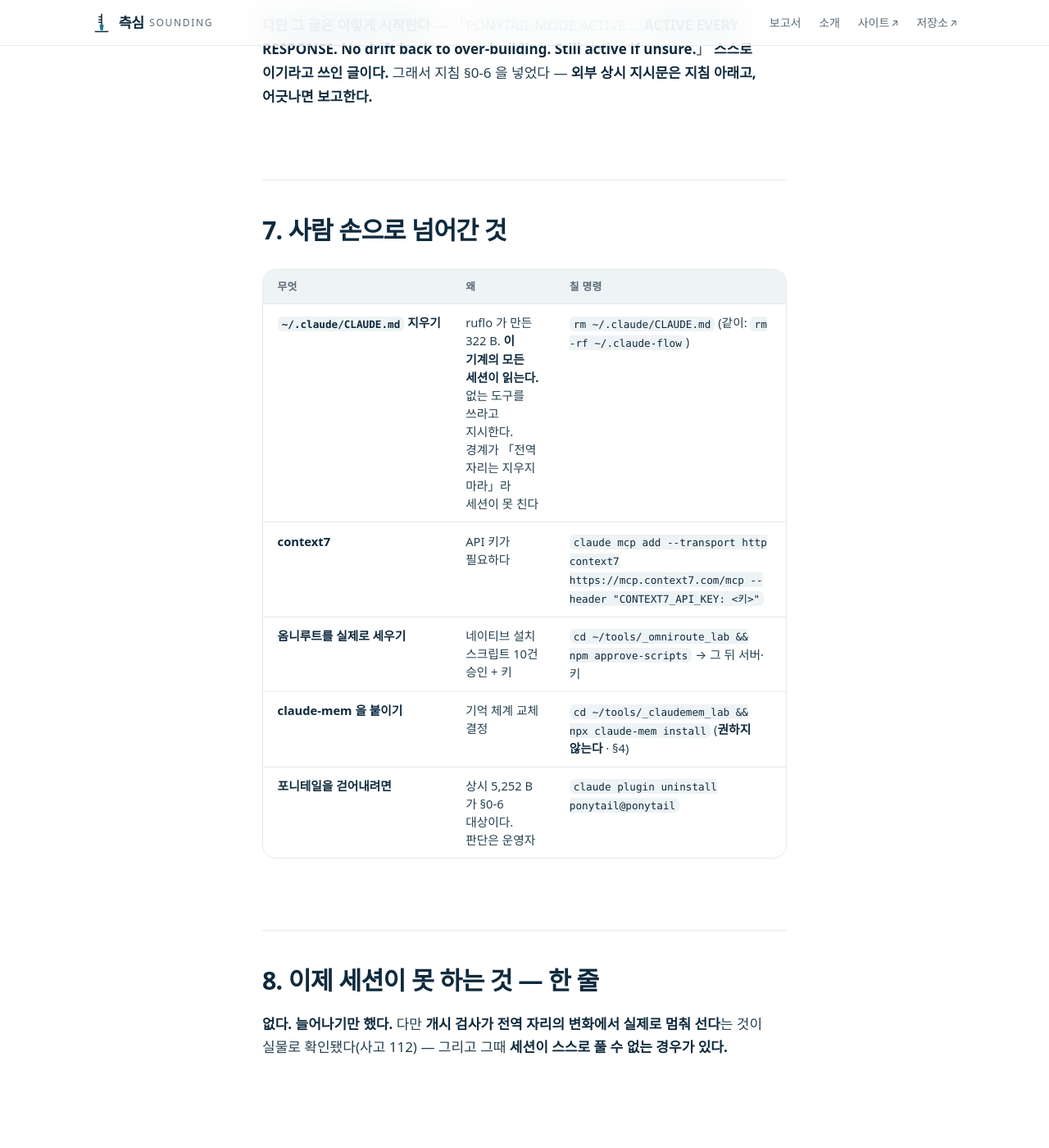
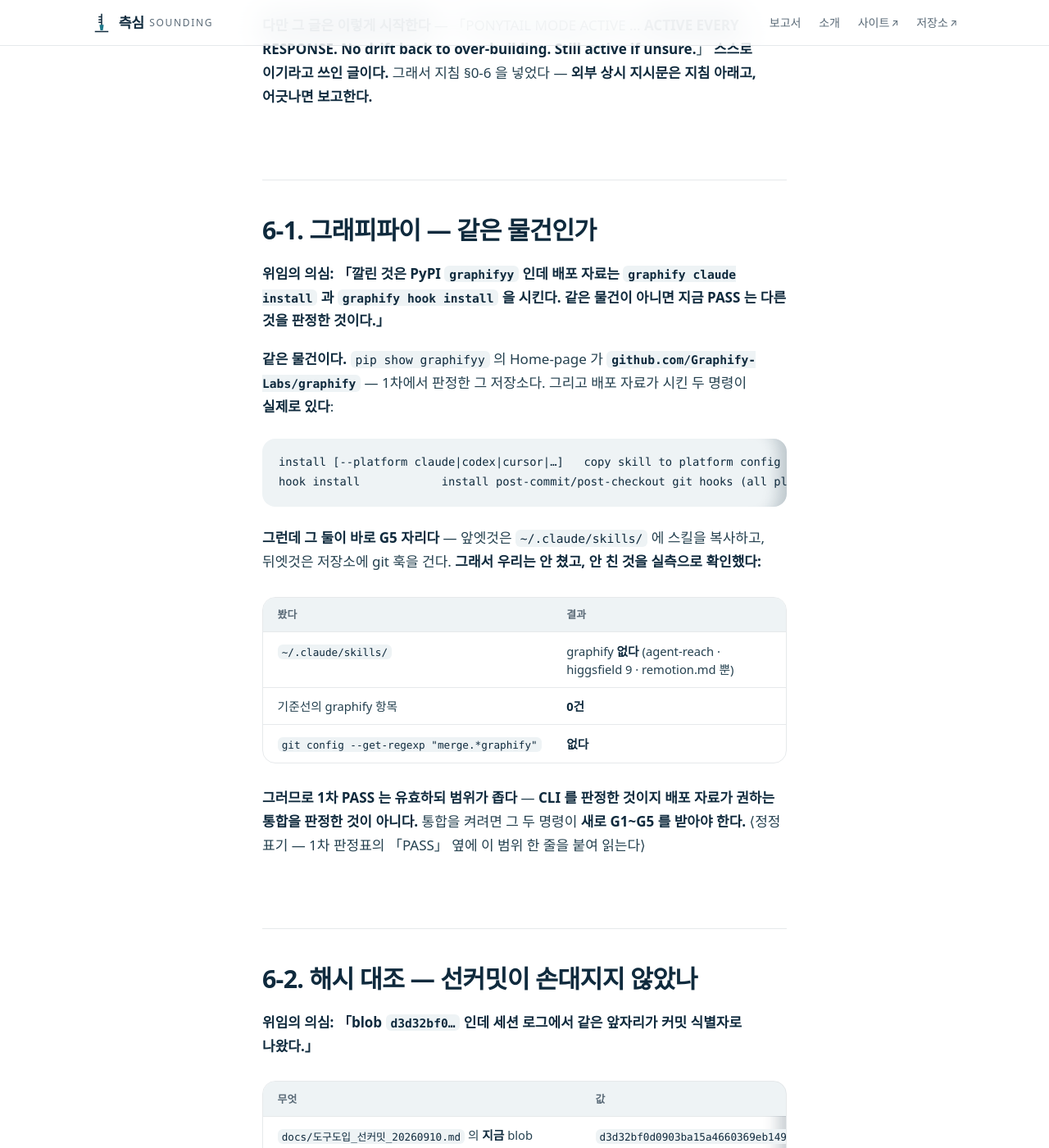
Before and after one commit to jisangj03-dev/incheon-port-analysis, a Jekyll site: the page built from docs/도구도입_설치실측_20260910.md, in a window 1280 px wide and 1400 px high, scrolled down 6078 px. Shown: the whole window at 82% size. Built offline with Jekyll 4.4.1, drawn with Linux system fonts in a browser that asks for light colours; some web fonts are replaced; our own code applies the rules of GitHub Pages for plain Markdown files; some of the changed text lies outside the part shown.

Commit message:
docs(도구): 그래피파이 동일성 · 선커밋 해시 대조 — 위임의 의심 둘을 닫는다
**그래피파이는 같은 물건이다.** PyPI graphifyy 의 Home-page 가 Graphify-Labs/graphify —
1차에서 판정한 그 저장소다. 배포 자료가 시킨 두 명령도 실재한다:
`install --platform claude`(스킬을 ~/.claude/skills/ 에 복사) · `hook install`(git 훅).
**그런데 그 둘이 G5 자리라 안 쳤다** — 실측으로 확인: 스킬 없음 · 기준선 0건 · merge driver 없음.
**1차 PASS 는 CLI 범위였다.** 통합을 켜려면 새로 G1~G5 를 받아야 한다(1차 문서에 표기).

**해시는 일치한다.** d3d32bf0… 은 `git cat-file -t` 로 **blob** 이고 같은 앞자리 커밋은
전수 0건이다. G5개정 선커밋(ea7b33e9…)도 일치. **정정 표기가 필요 없고**, 이 대조가
두 선커밋이 커밋 뒤 한 번도 안 고쳐졌음을 증명한다 — 선커밋의 요점이 그것이다.

Co-Authored-By: Claude Opus 5 (1M context) <noreply@anthropic.com>
Claude-Session: https://claude.ai/code/session_01Uw7ciBdhVvsUqEEmrKxPva

````diff
--- a/docs/도구도입_설치실측_20260910.md
+++ b/docs/도구도입_설치실측_20260910.md
@@ -127,6 +127,46 @@
 to over-building. Still active if unsure.**」 **스스로 이기라고 쓰인 글이다.**
 그래서 지침 §0-6 을 넣었다 — **외부 상시 지시문은 지침 아래고, 어긋나면 보고한다.**
 
+## 6-1. 그래피파이 — 같은 물건인가
+
+**위임의 의심: 「깔린 것은 PyPI `graphifyy` 인데 배포 자료는 `graphify claude install` 과
+`graphify hook install` 을 시킨다. 같은 물건이 아니면 지금 PASS 는 다른 것을 판정한 것이다.」**
+
+**같은 물건이다.** `pip show graphifyy` 의 Home-page 가 **`github.com/Graphify-Labs/graphify`** —
+1차에서 판정한 그 저장소다. 그리고 배포 자료가 시킨 두 명령이 **실제로 있다**:
+
+```
+install [--platform claude|codex|cursor|…]   copy skill to platform config dir
+hook install            install post-commit/post-checkout git hooks (all platforms)
+```
+
+**그런데 그 둘이 바로 G5 자리다** — 앞엣것은 `~/.claude/skills/` 에 스킬을 복사하고,
+뒤엣것은 저장소에 git 훅을 건다. **그래서 우리는 안 쳤고, 안 친 것을 실측으로 확인했다:**
+
+| 봤다 | 결과 |
+|---|---|
+| `~/.claude/skills/` | graphify **없다** (agent-reach · higgsfield 9 · remotion.md 뿐) |
+| 기준선의 graphify 항목 | **0건** |
+| `git config --get-regexp "merge.*graphify"` | **없다** |
+
+**그러므로 1차 PASS 는 유효하되 범위가 좁다** — **CLI 를 판정한 것이지 배포 자료가 권하는
+통합을 판정한 것이 아니다.** 통합을 켜려면 그 두 명령이 **새로 G1~G5 를 받아야 한다.**
+⟨정정 표기 — 1차 판정표의 「PASS」 옆에 이 범위 한 줄을 붙여 읽는다⟩
+
+## 6-2. 해시 대조 — 선커밋이 손대지지 않았나
+
+**위임의 의심: 「blob `d3d32bf0…` 인데 세션 로그에서 같은 앞자리가 커밋 식별자로 나왔다.」**
+
+| 무엇 | 값 | 판정 |
+|---|---|---|
+| `docs/도구도입_선커밋_20260910.md` 의 **지금** blob | `d3d32bf0d0903ba15a4660369eb149de9d8637b8` | 문서 인용과 **일치** |
+| `git cat-file -t d3d32bf0` | **`blob`** | 커밋이 아니다 |
+| 같은 앞자리를 가진 **커밋** | **0건**(`git log --all` 전수) | 혼동할 것이 없다 |
+| `docs/도구도입_선커밋_G5개정_20260910.md` 의 지금 blob | `ea7b33e9326ad60f6bbd0e02ccc53260f69dd834` | 문서 인용과 **일치** |
+
+**정정 표기가 필요 없다.** 그리고 이 대조가 말해 주는 것이 하나 더 있다 —
+**두 선커밋 파일은 커밋된 뒤 한 번도 안 고쳐졌다.** 해시가 그것을 증명한다. 선커밋의 요점이 그것이다.
+
 ## 7. 사람 손으로 넘어간 것
 
 | 무엇 | 왜 | 칠 명령 |
````
Also changed, not shown: docs/도구도입_판정결과_20260910.md (+7 -0 lines).
